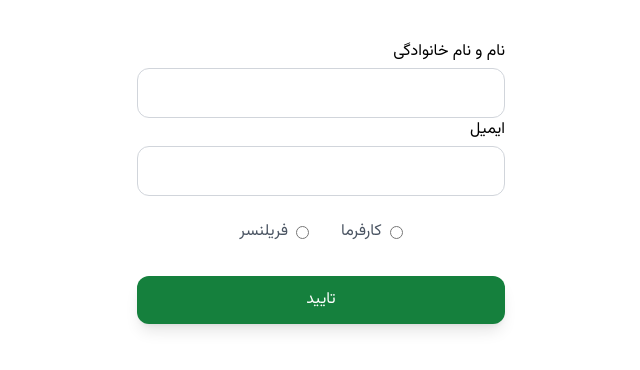
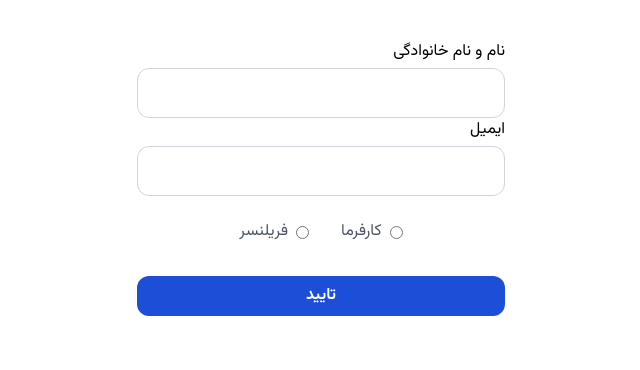
Before and after one commit to Elhamirzaheidar/Freelancering-app, a React (Vite) app: page /complete-profile in a window 1280 px wide. Shown: the top 370 px of the page, without its empty margins (407-1047 px from the left). Built offline with nearby package versions, Linux system fonts and the light colour scheme.

Commit message:
NotFound

```diff
--- a/src/App.jsx
+++ b/src/App.jsx
@@ -5,6 +5,8 @@ import Auth from './pages/Auth';
 import {QueryClient, QueryClientProvider } from "@tanstack/react-query";
 import {Toaster} from "react-hot-toast";
 import Completeprofile from './pages/Complete-profile';
+import Home from './pages/Home';
+import NotFound from './pages/NotFound';
 const queryClient=new QueryClient();
 
 function App() {
@@ -16,6 +18,8 @@ function App() {
     <Routes>
 <Route path="/auth" element={<Auth/>}/>
 <Route path="/complete-profile" element={<Completeprofile/>}/>
+<Route path="/" element={<Home/>}/>
+<Route path="*" element={<NotFound/>}/>
     </Routes></div>
 </QueryClientProvider>
   )
--- a/src/features/CompleteProfileForm.jsx
+++ b/src/features/CompleteProfileForm.jsx
@@ -1,13 +1,26 @@
 import { useState } from "react";
 import Textfild from "../ui/Textfild";
 import Radio from "../ui/Radio";
+import { useMutation } from "@tanstack/react-query";
+import { completeProfile } from "../services/authservice";
+import toast from "react-hot-toast";
+import Loading from "../ui/Loading";
 
 function CompleteProfileForm() {
   const [name, setName] = useState("");
   const [email, setEmail] = useState("");
   const [role, setRole] = useState();
-  const handleSubmit = (e) => {
+  const {mutateAsync,isPending}=useMutation({
+   mutationFn:completeProfile,
+  });
+  const handleSubmit = async(e) => {
     e.preventDefault();
+       try {
+      const { message, user } = await mutateAsync({ name,email,role })
+      toast.success(message);
+    } catch (error) {
+      toast.error(error?.response?.data?.message);
+    }
   };
   return (
     <div className="flex justify-center pt-10">
@@ -45,12 +58,12 @@ function CompleteProfileForm() {
               />
             </div>
           </div>
-          <button
-            className="bg-green-700 w-full p-3 rounded-xl my-8 text-white shadow-lg"
-            type="button"
-          >
-            تایید
-          </button>
+
+            <div>
+          {isPending? (<Loading />) : (<button className="buttonFild" type="submit">
+          تایید
+          </button>)}
+        </div>
         </form>
       </div>
     </div>
--- /dev/null
+++ b/src/features/Home/HomePages.jsx
@@ -0,0 +1,8 @@
+
+function HomePages() {
+  return (
+    <div>HomePages</div>
+  )
+}
+
+export default HomePages
--- /dev/null
+++ b/src/features/authentication/NotFoundPage.jsx
@@ -0,0 +1,23 @@
+import { HiArrowRight } from "react-icons/hi";
+import useMoveback from "../../hooks/useMoveback";
+
+function NotFoundPage() {
+  const navigate = useMoveback();
+  return (
+    <div className="flex justify-center">
+      <div className="sm:max-w-sm flex justify-center">
+        <div>
+          <h1 className="text-xl font-bold text-gray-400 mb-8">
+            صفحه ای که دنبالش بودید،پیدانشد{" "}
+          </h1>
+          <button onClick={navigate}>
+            <HiArrowRight className="w-6 h-6 text-gray-900" />
+            <span>برگشت</span>
+          </button>
+        </div>
+      </div>
+    </div>
+  );
+}
+
+export default NotFoundPage;
--- /dev/null
+++ b/src/hooks/useMoveback.js
@@ -0,0 +1,6 @@
+import { useNavigate } from "react-router-dom";
+
+export default function useMoveback(){
+    const navigate=useNavigate();
+    return()=>navigate(-1);
+}
--- /dev/null
+++ b/src/pages/Home.jsx
@@ -0,0 +1,9 @@
+import HomePages from '../features/Home/HomePages'
+
+function Home() {
+  return (
+  <HomePages/>
+  )
+}
+
+export default Home
--- /dev/null
+++ b/src/pages/NotFound.jsx
@@ -0,0 +1,9 @@
+import NotFoundPage from "../features/authentication/NotFoundPage"
+
+function NotFound() {
+  return (
+    <NotFoundPage/>
+  )
+}
+
+export default NotFound
--- a/src/services/authservice.js
+++ b/src/services/authservice.js
@@ -8,3 +8,6 @@ import http from "./Httpservice";
 export function checkOtp(data){
     return http.post("/user/check-otp", data).then(({ data }) => data.data);
 }
+export function completeProfile(data) {
+  return http.post("/user/complete-profile", data).then(({ data }) => data.data);
+}
--- a/src/ui/Radio.jsx
+++ b/src/ui/Radio.jsx
@@ -1,4 +1,4 @@
-function Radio({ label,value,name,onChange ,checked}) {
+function Radio({ label,value,name,onChange ,checked,id}) {
   return (
 
       <div className="flex items-center gap-x-2 text-gray-600 mt-6">
@@ -6,12 +6,12 @@ function Radio({ label,value,name,onChange ,checked}) {
           className="cursor-pointer accent-green-600"
           type="radio"
           name={name}
-          id={value}
+          id={id}
           value={value}
           onChange={onChange}
           checked={checked}
         />
-        <label htmlFor="owner">{label}</label>
+        <label htmlFor={id}>{label}</label>
       </div>
 
   );
```
